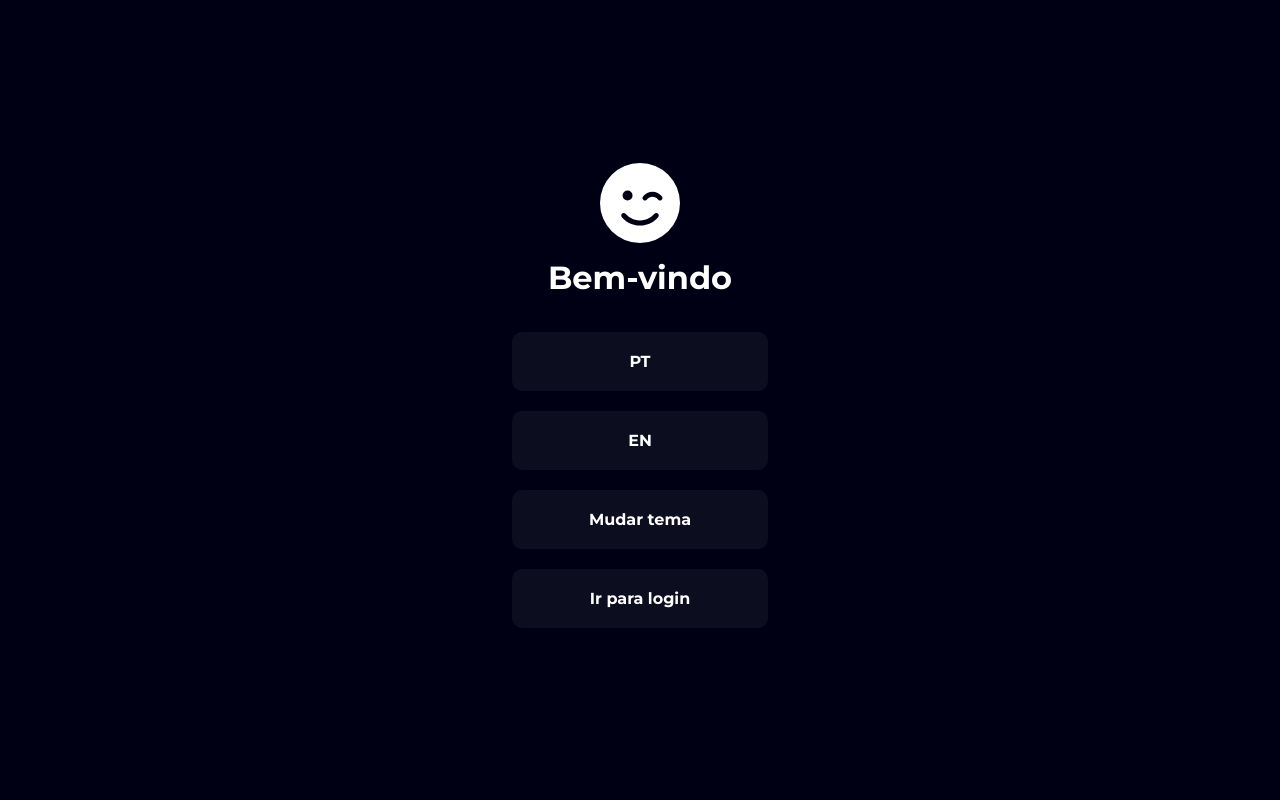
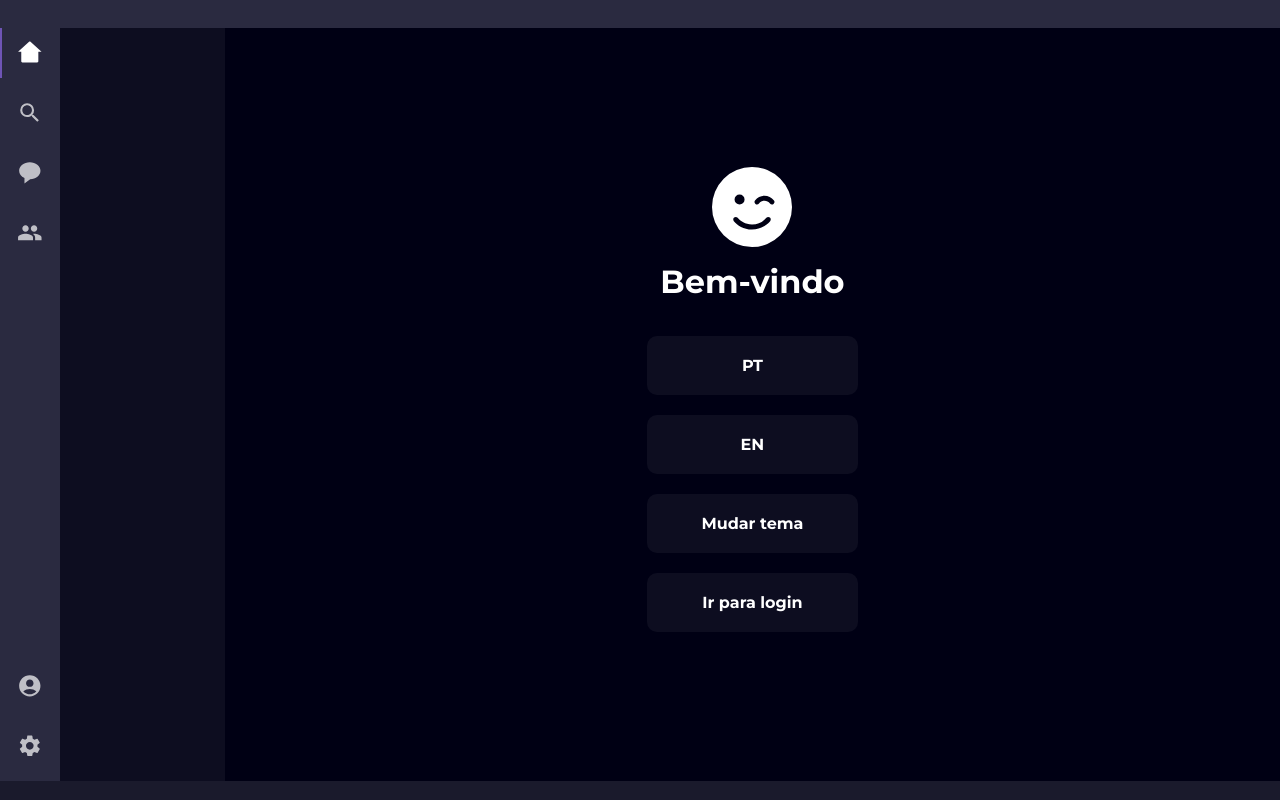
Before and after one commit to DaviMF29/Fennec, a React (Vite) app in the folder frontend/: page / in a window 1280 px wide. Built offline with nearby package versions, Linux system fonts and the light colour scheme.

Commit message:
feat: create project basic layout

```diff
--- a/frontend/src/App.jsx
+++ b/frontend/src/App.jsx
@@ -3,7 +3,15 @@ import { useEffect } from "react";
 import { useTranslation } from "react-i18next";
 import './i18n';
 import Home from "./pages/Home";
-import Welcome from "./pages/Login";
+import Login from "./pages/Login";
+
+import LayoutContainer from './components/layout/LayoutContainer';
+import LayoutTopBar from './components/layout/LayoutTopBar';
+import LayoutMainArea from './components/layout/LayoutMainArea';
+import LayoutSideNavbar from './components/layout/LayoutSideNavbar';
+import LayoutSideContent from './components/layout/LayoutSideContent';
+import LayoutRouteArea from './components/layout/LayoutRouteArea';
+import LayoutBottomBar from './components/layout/LayoutBottomBar';
 
 export default function App() {
   const { i18n } = useTranslation();
@@ -26,9 +34,27 @@ export default function App() {
   return (
     <BrowserRouter>
       <Routes>
-        <Route path="/" element={<Home />} />
-        <Route path="/login" element={<Welcome />} />
+        <Route path="/login" element={<Login />} />
+        <Route path="*" element={<AppLayout />} />
       </Routes>
     </BrowserRouter>
   );
 }
+
+function AppLayout() {
+  return (
+    <LayoutContainer>
+      <LayoutTopBar />
+      <LayoutMainArea>
+        <LayoutSideNavbar/>
+        <LayoutSideContent />
+        <LayoutRouteArea>
+          <Routes>
+            <Route path="/" element={<Home />} />
+          </Routes>
+        </LayoutRouteArea>
+      </LayoutMainArea>
+      <LayoutBottomBar />
+    </LayoutContainer>
+  );
+}
--- /dev/null
+++ b/frontend/src/components/layout/ButtonSideNavbar.jsx
@@ -0,0 +1,59 @@
+import styled from "styled-components";
+
+// eslint-disable-next-line react/prop-types
+function ButtonSideNavbar({ Icon, active }) {
+    return (
+        <ButtonContainer>
+            {active && <ActiveBar />}
+            <IconStyled active={active} as={Icon} />
+        </ButtonContainer>
+    );
+}
+
+const ButtonContainer = styled.div`
+    width: 60px;
+    height: 50px;
+    display: flex;
+    justify-content: center;
+    align-items: center;
+    margin-bottom: 10px;
+    position: relative;
+    transition: all 0.3s;
+
+    &::before {
+        content: '';
+        position: absolute;
+        top: 0;
+        left: 0;
+        width: 0;
+        height: 0;
+        background-color: transparent;
+        opacity: 0;
+        width: 60px;
+        height: 50px;
+        transition: all 0.3s;
+    }
+
+    &:hover {
+        &::before {
+            background-color: var(--color-text-primary);
+            opacity: 0.1;
+        }
+    }
+`;
+
+const IconStyled = styled.div`
+    font-size: 1.6em;
+    transition: all 0.3s;
+    opacity: ${props => (props.active ? 1 : 0.7)};
+`;
+
+const ActiveBar = styled.div`
+    position: absolute;
+    width: 2px;
+    height: 50px;
+    background-color: var(--color-fennect);
+    left: 0;
+`;
+
+export default ButtonSideNavbar;
--- /dev/null
+++ b/frontend/src/components/layout/LayoutBottomBar.jsx
@@ -0,0 +1,10 @@
+import styled from "styled-components";
+
+const LayoutBottomBar = styled.div`
+    display: flex;
+    width: 100%;
+    height: 20px;
+    background-color: var(--color-tertiary);
+`;
+
+export default LayoutBottomBar;
--- /dev/null
+++ b/frontend/src/components/layout/LayoutContainer.jsx
@@ -0,0 +1,10 @@
+import styled from "styled-components";
+
+const LayoutContainer = styled.div`
+    display: flex;
+    width: 100vw;
+    height: 100vh;
+    flex-direction: column;
+`;
+
+export default LayoutContainer;
--- /dev/null
+++ b/frontend/src/components/layout/LayoutMainArea.jsx
@@ -0,0 +1,11 @@
+import styled from "styled-components";
+
+const LayoutMainArea = styled.div`
+    width: 100%;
+    height: 100%;
+    background-color: var(--color-primary);
+    display: flex;
+    flex-direction: row;
+`;
+
+export default LayoutMainArea;
--- /dev/null
+++ b/frontend/src/components/layout/LayoutRouteArea.jsx
@@ -0,0 +1,10 @@
+import styled from "styled-components";
+
+const LayoutRouteArea = styled.div`
+    display: flex;
+    width: 100%;
+    height: 100%;
+    background-color: var(--color-background);
+`;
+
+export default LayoutRouteArea;
--- /dev/null
+++ b/frontend/src/components/layout/LayoutSideContent.jsx
@@ -0,0 +1,9 @@
+import styled from "styled-components";
+
+const LayoutSideContent = styled.div`
+    background-color: var(--color-primary);
+    height: 100%;
+    width: 200px;
+`;
+
+export default LayoutSideContent;
--- /dev/null
+++ b/frontend/src/components/layout/LayoutSideNavbar.jsx
@@ -0,0 +1,73 @@
+import styled from "styled-components";
+import { Link, useLocation } from "react-router-dom";
+import { RiHome2Fill } from "react-icons/ri";
+import { MdAccountCircle, MdSettings, MdOutlineSearch, MdGroup } from "react-icons/md";
+import { BiSolidMessageRounded } from "react-icons/bi";
+import ButtonSideNavbar from "./ButtonSideNavbar";
+
+const LayoutSideNavbar = () => {
+    const location = useLocation();
+
+    return (
+        <SideNavbarContainer>
+            <Link to="/">
+                <ButtonSideNavbar
+                    Icon={RiHome2Fill}
+                    active={location.pathname === "/"}
+                    label="Home"
+                />
+            </Link>
+            <Link to="/search">
+                <ButtonSideNavbar
+                    Icon={MdOutlineSearch }
+                    active={location.pathname === "/search"}
+                    label="Search"
+                />
+            </Link>
+            <Link to="/messages">
+                <ButtonSideNavbar
+                    Icon={BiSolidMessageRounded}
+                    active={location.pathname === "/messages"}
+                />
+            </Link>
+            <Link to="/groups">
+                <ButtonSideNavbar
+                    Icon={MdGroup}
+                    active={location.pathname === "/groups"}
+                />
+            </Link>
+
+            <Spacer />
+
+            <Link to="/account">
+                <ButtonSideNavbar
+                    Icon={MdAccountCircle}
+                    active={location.pathname === "/account"}
+                />
+            </Link>
+            <Link to="/settings">
+                <ButtonSideNavbar
+                    Icon={MdSettings}
+                    active={location.pathname === "/settings"}
+                />
+            </Link>
+        </SideNavbarContainer>
+    );
+};
+
+const Spacer = styled.div`
+    height: 100%;
+    width: 0;
+`;
+
+const SideNavbarContainer = styled.div`
+    background-color: var(--color-secondary);
+    height: 100%;
+    width: 70px;
+    display: flex;
+    flex-direction: column;
+    justify-content: start;
+    align-items: center;
+`;
+
+export default LayoutSideNavbar;
--- /dev/null
+++ b/frontend/src/components/layout/LayoutTopBar.jsx
@@ -0,0 +1,10 @@
+import styled from "styled-components";
+
+const LayoutTopBar = styled.div`
+    display: flex;
+    width: 100%;
+    height: 30px;
+    background-color: var(--color-secondary);
+`;
+
+export default LayoutTopBar;
--- a/frontend/src/index.css
+++ b/frontend/src/index.css
@@ -1,17 +1,19 @@
 :root {
   --color-background: #000014;
   --color-primary: #0d0d20;
-  --color-secondary: #1a1a2c;
+  --color-secondary: #2a2a40;
+  --color-tertiary: #1a1a2c;
   --color-text-primary: #ffffff;
-  --color-wombat: #6e54b5;
+  --color-fennect: #6e54b5;
 }
 
 .theme-white {
   --color-background: #ffffff;
   --color-primary: #f7f7f7;
   --color-secondary: #ededed;
+  --color-tertiary: #dcdcdc;
   --color-text-primary: #000014;
-  --color-wombat: #6e54b5;
+  --color-fennect: #6e54b5;
 }
 
 * {
--- a/frontend/src/pages/Home.jsx
+++ b/frontend/src/pages/Home.jsx
@@ -7,6 +7,9 @@ import { useNavigate } from "react-router-dom";
 const Container = styled.div`
     display: flex;
     width: 100%;
+    height: 100%;
+    justify-content: center;
+    align-items: center;
     flex-direction: column;
 `;
 
```
Also changed, not shown: frontend/src/components/layout/SideNavbar.jsx (added).
